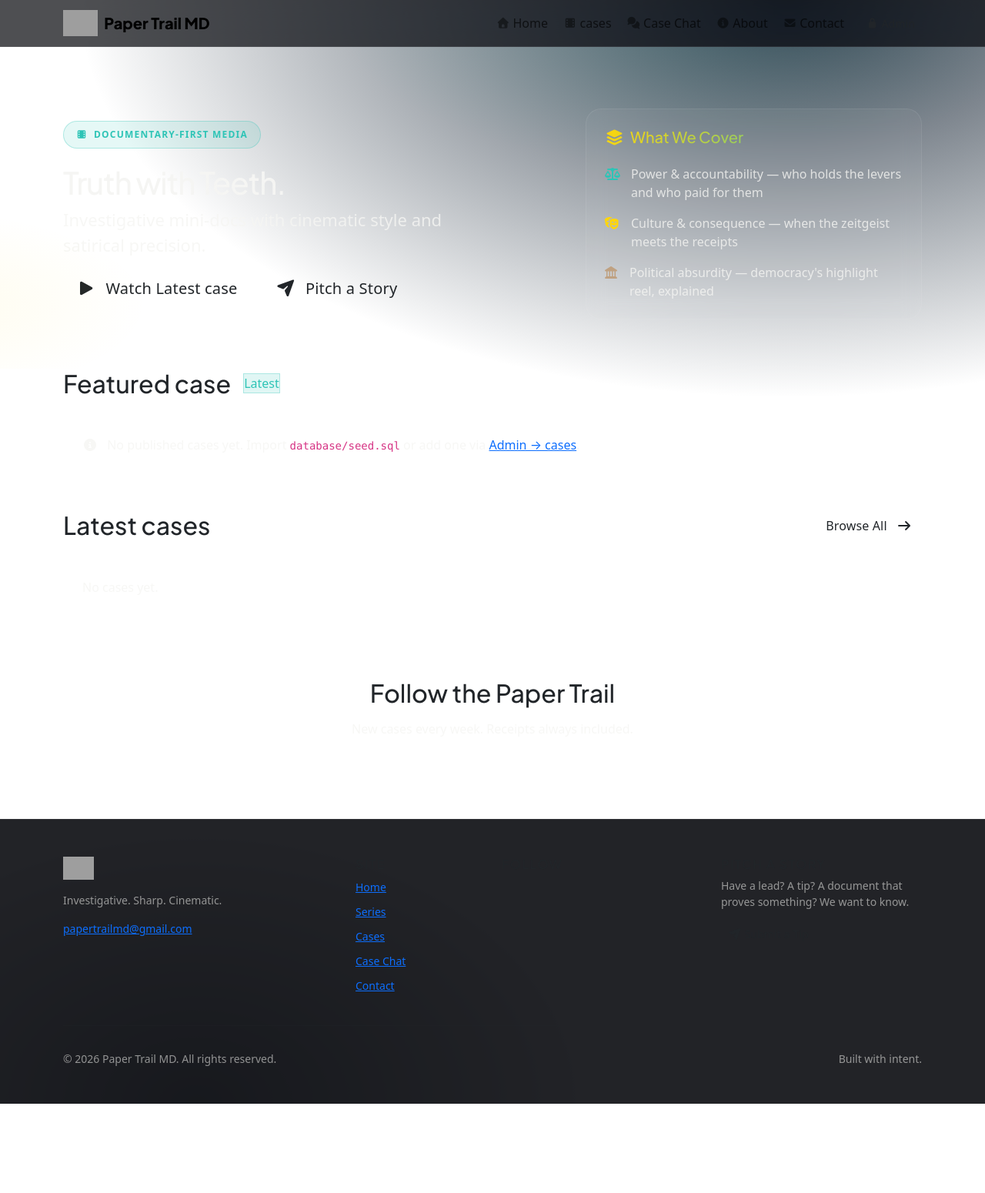
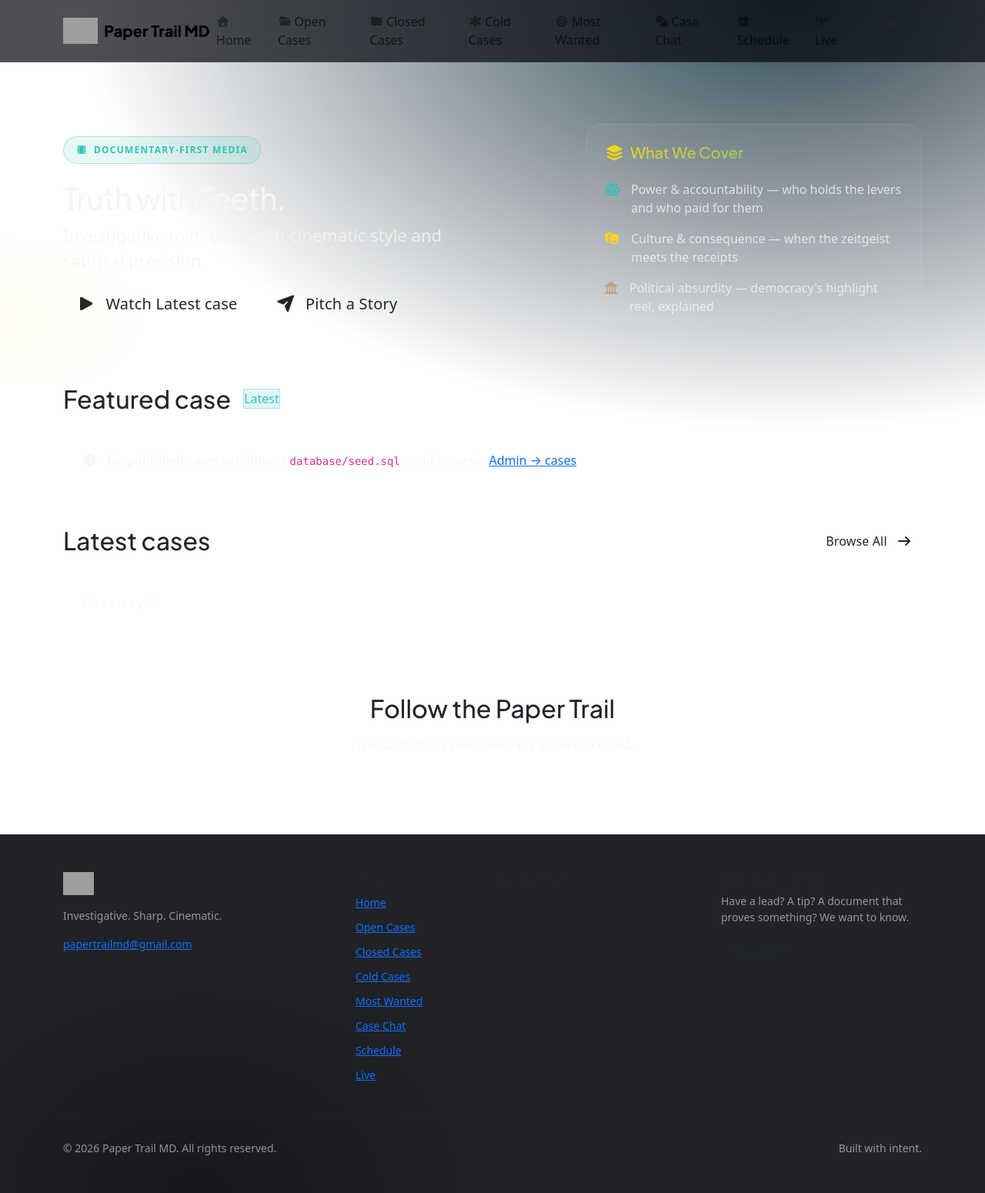
Before and after one commit to phreakin/ptmd, a PHP site: page / in a window 1280 px wide. Shown: the whole page at 77% size. Before the commit the page ends 1434 px from the top, so only its background shows below. Run offline with PHP 8.4, Linux system fonts and the light colour scheme; data that the repository does not hold is empty; some libraries are stand-ins or nearby versions; grey boxes are pictures that could not be loaded.

Commit message:
Update public navigation labels and order
Agent-Logs-Url: https://github.com/phreakin/ptmd/sessions/a724fcf6-d5e9-4f8b-8fd5-cb026dbccf7d

Co-authored-by: phreakin <874966+phreakin@users.noreply.github.com>

```diff
--- a/web/inc/footer.php
+++ b/web/inc/footer.php
@@ -35,10 +35,13 @@ $siteName = site_setting('site_name', 'Paper Trail MD');
                 <h6 class="ptmd-footer-heading">Site</h6>
                 <ul class="list-unstyled ptmd-footer-links">
                     <li><a href="/index.php">Home</a></li>
-                    <li><a href="/index.php?page=series">Series</a></li>
-                    <li><a href="/index.php?page=cases">Cases</a></li>
+                    <li><a href="/index.php?page=cases">Open Cases</a></li>
+                    <li><a href="/index.php?page=cases">Closed Cases</a></li>
+                    <li><a href="/index.php?page=cases">Cold Cases</a></li>
+                    <li><a href="/index.php?page=cases">Most Wanted</a></li>
                     <li><a href="/index.php?page=case-chat">Case Chat</a></li>
-                    <li><a href="/index.php?page=contact">Contact</a></li>
+                    <li><a href="/index.php?page=cases">Schedule</a></li>
+                    <li><a href="/index.php?page=case-chat">Live</a></li>
                 </ul>
             </div>
 
--- a/web/inc/header.php
+++ b/web/inc/header.php
@@ -44,7 +44,22 @@ $flash = pull_flash();
                     </li>
                     <li class="nav-item">
                         <a class="nav-link" href="/index.php?page=cases">
-                            <i class="fa-solid fa-film fa-sm me-1"></i>cases
+                            <i class="fa-solid fa-folder-open fa-sm me-1"></i>Open Cases
+                        </a>
+                    </li>
+                    <li class="nav-item">
+                        <a class="nav-link" href="/index.php?page=cases">
+                            <i class="fa-solid fa-folder fa-sm me-1"></i>Closed Cases
+                        </a>
+                    </li>
+                    <li class="nav-item">
+                        <a class="nav-link" href="/index.php?page=cases">
+                            <i class="fa-solid fa-snowflake fa-sm me-1"></i>Cold Cases
+                        </a>
+                    </li>
+                    <li class="nav-item">
+                        <a class="nav-link" href="/index.php?page=cases">
+                            <i class="fa-solid fa-bullseye fa-sm me-1"></i>Most Wanted
                         </a>
                     </li>
                     <li class="nav-item">
@@ -53,13 +68,13 @@ $flash = pull_flash();
                         </a>
                     </li>
                     <li class="nav-item">
-                        <a class="nav-link" href="/index.php?page=about">
-                            <i class="fa-solid fa-circle-info fa-sm me-1"></i>About
+                        <a class="nav-link" href="/index.php?page=cases">
+                            <i class="fa-solid fa-calendar-days fa-sm me-1"></i>Schedule
                         </a>
                     </li>
                     <li class="nav-item">
-                        <a class="nav-link" href="/index.php?page=contact">
-                            <i class="fa-solid fa-envelope fa-sm me-1"></i>Contact
+                        <a class="nav-link" href="/index.php?page=case-chat">
+                            <i class="fa-solid fa-tower-broadcast fa-sm me-1"></i>Live
                         </a>
                     </li>
                     <li class="nav-item ms-lg-2">
```
